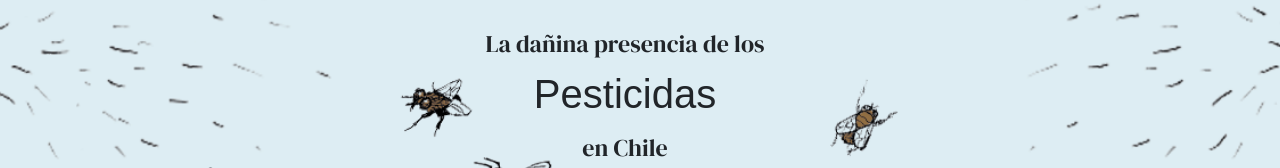
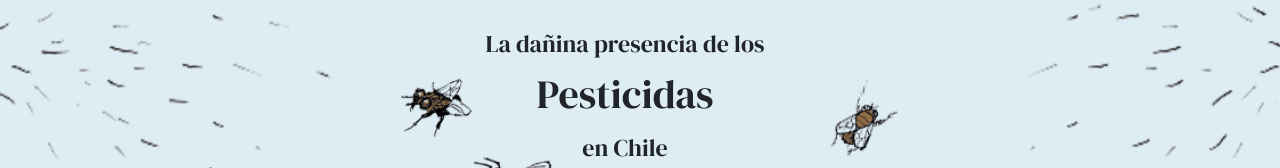
Before and after one commit to opteros/trabajandohtml02, a plain HTML site: page index.html in a window 1280 px wide. Shown: the part 330-498 px from the top of the page. Drawn offline with nearby package versions, Linux system fonts and the light colour scheme; a web font is replaced by a local one.

Commit message:
Update style.css

```diff
--- a/style.css
+++ b/style.css
@@ -58,6 +58,9 @@ img.tit{
 h4{
 	font-family: 'DM Serif Display', serif;
 }
+h1{
+	font-family: 'DM Serif Display', serif;
+}
 @media (max-width:700px){
 	img.wid{
 		width: 100%;
```
